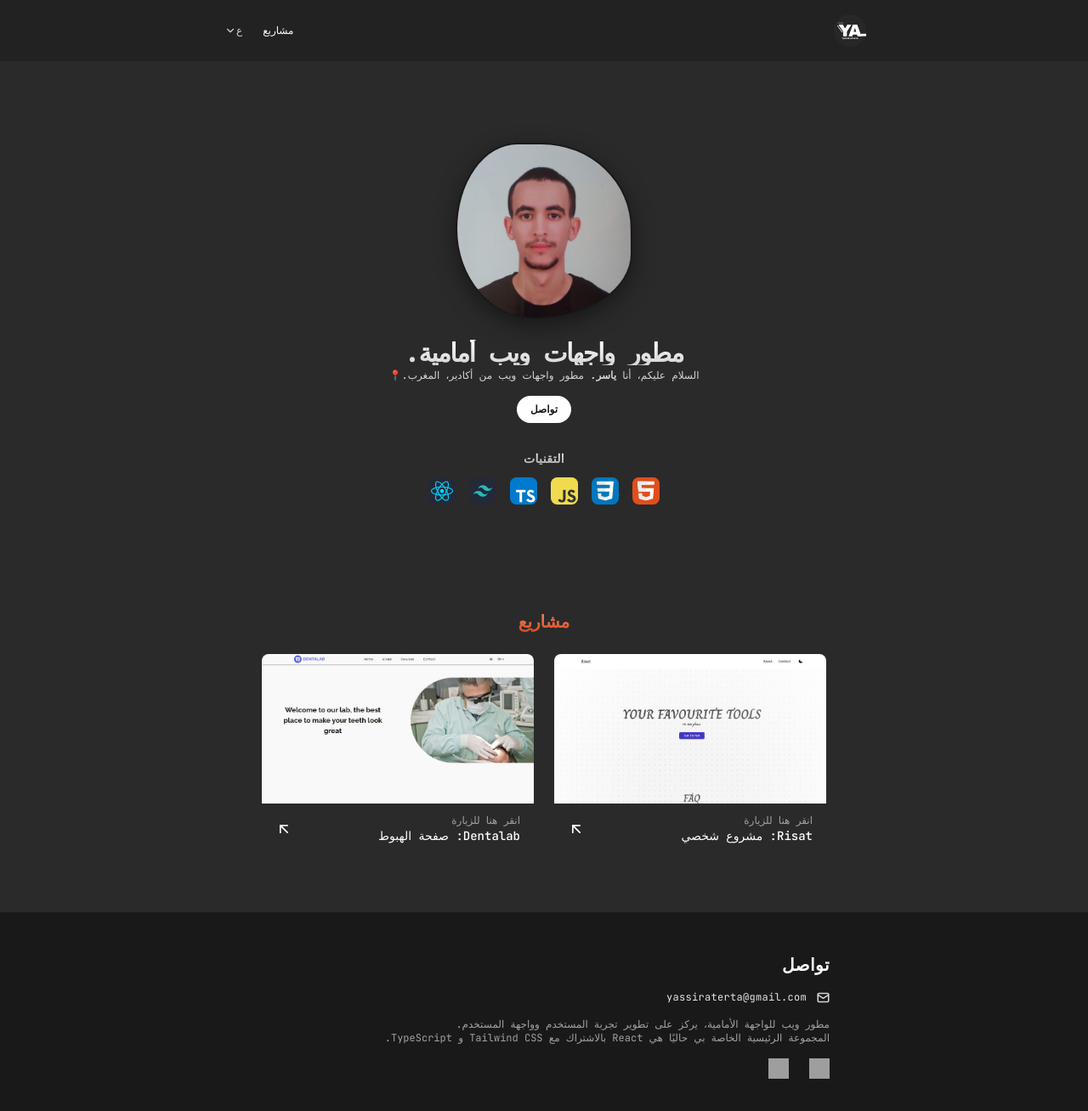
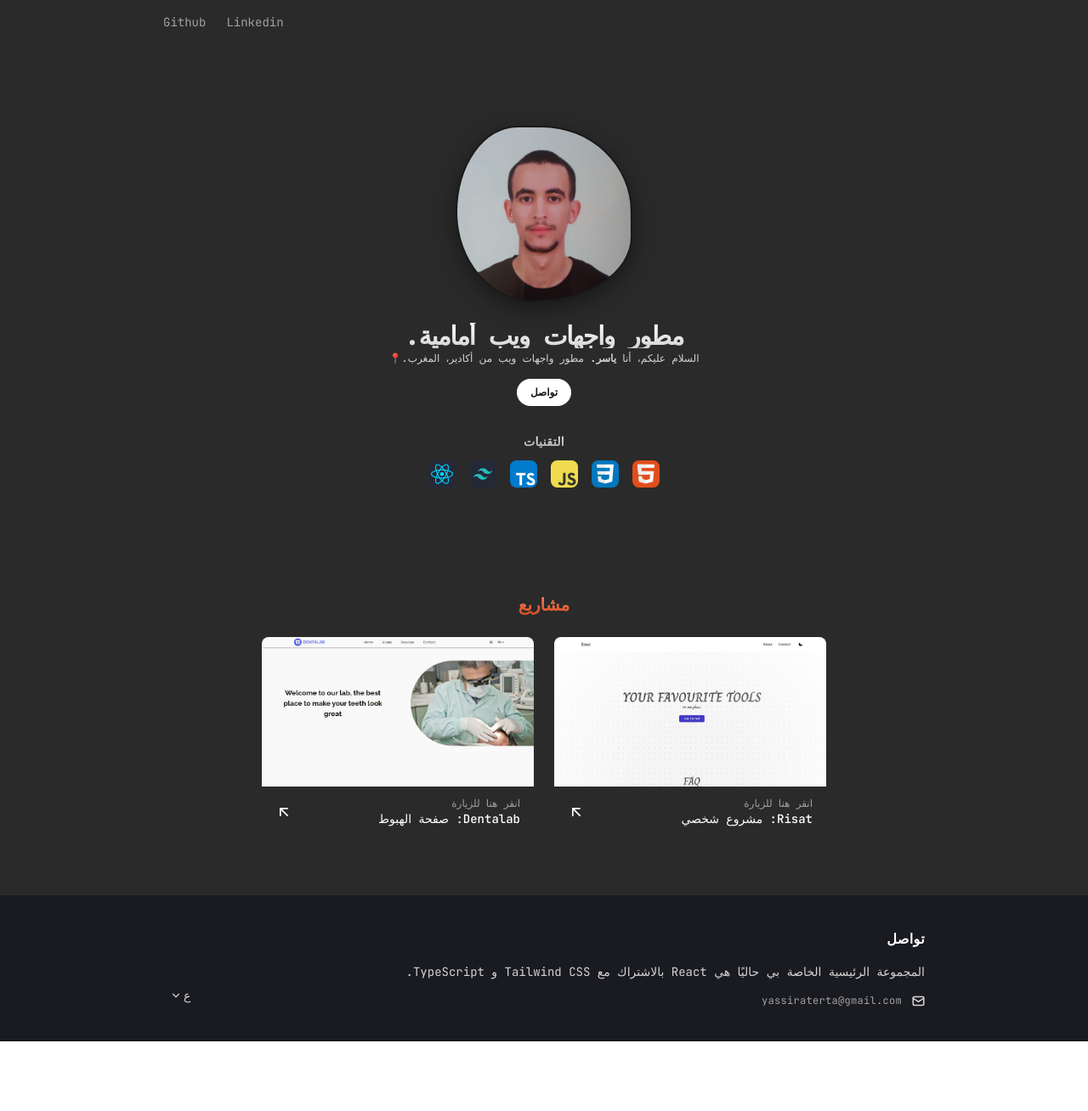
Before and after one commit to Falconstadium/react-portfolio, a React (Vite) app: page /ar in a window 1280 px wide. Shown: the top 1308 px of the page at 85% size. After the commit the page ends 1226 px from the top, so only its background shows below. Built offline with nearby package versions, Linux system fonts and the light colour scheme; grey boxes are pictures that could not be loaded.

Commit message:
style: Bring the language menu from navbar to contact

```diff
--- a/src/components/Contact.tsx
+++ b/src/components/Contact.tsx
@@ -1,17 +1,24 @@
-import { socials } from "../assets/data";
 import { getLang } from "../lib";
 import { resources } from "../resources/sharedResources";
 import type { LanguageKey } from "./Hero";
+import LangSelector from "./LangSelector";
 
 export const Contact = () => {
   const lang = getLang() as LanguageKey;
+  const validatedLang: LanguageKey = ["en", "fr", "ar"].includes(lang)
+    ? (lang as LanguageKey)
+    : "en";
 
   return (
-    <section className="bg-contact px-4 py-12" id="contact">
-      <div className="mx-auto grid max-w-2xl gap-4">
-        <h1 className="text-lg font-bold tracking-wide uppercase md:text-xl">
+    <section className="bg-gray-950/40 px-6 py-10" id="contact">
+      <div className="relative mx-auto flex max-w-4xl items-end justify-between">
+        <div className="grid gap-4">
+          <h1 className="font-bold tracking-wide uppercase">
             {resources[lang].contact.title}
           </h1>
+          <p className="text-sm text-neutral-300">
+            {resources[lang].contact.parag2}
+          </p>
           <p className="flex items-center gap-3">
             <svg
               xmlns="http://www.w3.org/2000/svg"
@@ -30,32 +37,13 @@ export const Contact = () => {
             </svg>
             <a
               href="mailto:yassiraterta@gmail.com"
-            className="text-xs tracking-wide text-neutral-200 transition-colors duration-300 hover:text-white"
+              className="text-xs tracking-wide text-neutral-400 transition-colors duration-300 hover:text-white"
             >
               yassiraterta@gmail.com
             </a>
           </p>
-        <p className="text-xs text-neutral-400">
-          <span>{resources[lang].contact.parag1}</span>
-          <br />
-          <span>{resources[lang].contact.parag2}</span>
-        </p>
-        <ul className="flex items-center gap-6 pl-1">
-          {socials.map((social) => (
-            <li
-              key={social.id}
-              className="transition-all duration-300 hover:-translate-y-1"
-            >
-              <a href={social.link} target="_blank" rel="noopener noreferrer">
-                <img
-                  src={social.src}
-                  alt={social.src}
-                  className="size-5 text-white md:size-6"
-                />
-              </a>
-            </li>
-          ))}
-        </ul>
+        </div>
+        <LangSelector langName={validatedLang} />
       </div>
     </section>
   );
--- a/src/components/LangSelector.tsx
+++ b/src/components/LangSelector.tsx
@@ -49,7 +49,7 @@ const LangSelector = ({ langName }) => {
         type="button"
         ref={buttonRef}
         onClick={() => handleClickOutside()}
-        className="flex items-center rounded px-2 py-1 font-light text-neutral-300 transition-colors duration-200 ease-in-out hover:text-white"
+        className="flex items-center gap-0.5 rounded px-2 py-1 text-sm font-medium text-neutral-300 transition-colors duration-200 ease-in-out hover:text-rose-500 focus:text-rose-500"
       >
         {langFullName}
 
@@ -63,7 +63,7 @@ const LangSelector = ({ langName }) => {
           strokeWidth="2"
           strokeLinecap="round"
           strokeLinejoin="round"
-          className={`lucide lucide-chevron-up-icon lucide-chevron-up transition-all duration-300 ${showLngMenu ? (lang == "ar" ? "rotate-180" : "-rotate-180") : ""}`}
+          className={`lucide lucide-chevron-up-icon lucide-chevron-up transition duration-300 ${showLngMenu ? (lang == "ar" ? "rotate-180" : "-rotate-180") : ""}`}
         >
           <path d="m6 9 6 6 6-6" />
         </svg>
@@ -72,7 +72,7 @@ const LangSelector = ({ langName }) => {
         {showLngMenu ? (
           <motion.div
             ref={menuRef}
-            className={`text-dark absolute top-10 grid gap-2 rounded-sm bg-neutral-900 py-1 shadow-sm shadow-neutral-700 ${lang == "ar" ? "left-0 origin-top-left" : "right-1 origin-top-right"}`}
+            className={`absolute -top-6 grid gap-2 rounded-sm bg-gray-900 py-1 text-white ${lang == "ar" ? "left-0 origin-top-left" : "right-1 origin-top-right"}`}
             initial={{ opacity: 0, scale: 0, translateY: -20 }}
             animate={{ opacity: 1, scale: 1, translateY: 0 }}
             exit={{ opacity: 0, scale: 0, translateY: -20 }}
@@ -81,12 +81,9 @@ const LangSelector = ({ langName }) => {
             {langKeys.map((l) => (
               <div
                 key={l}
-                className="grid px-3 py-0.5 text-center transition-all duration-200 ease-in-out hover:scale-105 hover:bg-neutral-700 active:bg-white"
+                className="grid px-3 py-0.5 text-center transition duration-200 ease-in-out hover:scale-105 hover:bg-neutral-600"
               >
-                <a
-                  href={"/" + l + pathName}
-                  className="text-xs hover:font-medium active:font-medium"
-                >
+                <a href={"/" + l + pathName} className="text-xs">
                   {langList[l]}
                 </a>
               </div>
--- a/src/components/Navbar.tsx
+++ b/src/components/Navbar.tsx
@@ -1,37 +1,28 @@
-import { Link } from "react-router-dom";
-
-import { resources } from "../resources/sharedResources";
-
-import LangSelector from "./LangSelector";
-import pic from "/y.svg";
-
-interface NavbarProps {
-  langName: keyof typeof resources;
-}
-
-export const Navbar = ({ langName }: NavbarProps) => {
-  const lang = langName;
-
+export const Navbar = () => {
   return (
-    <header className="bg-nav w-full px-6 py-3 transition-all duration-300">
-      <nav className="relative mx-auto flex max-w-3xl items-center justify-between">
-        <div className="animate-salla">
-          <Link to={"/" + lang}>
-            <img src={pic} alt="logo" loading="lazy" className="size-12" />
-          </Link>
-        </div>
-        <ul className="animate-risat flex items-center gap-4 text-xs">
+    <header className="px-6 py-4">
+      <nav className="mx-auto max-w-4xl">
+        <ul className="flex items-center justify-end gap-6 text-sm text-neutral-400">
           <li>
-            <Link
-              to={"/" + lang + "/projects"}
-              className="transition-all duration-300 hover:font-medium active:font-medium"
+            <a
+              href="https://www.linkedin.com/in/yassiraterta"
+              target="_blank"
+              rel="noopener noreferrer"
+              className="transition-colors duration-300 hover:text-white"
             >
-              {resources[lang].project.title}
-            </Link>
+              Linkedin
+            </a>
           </li>
-
-          {/* lang menu */}
-          <LangSelector langName={langName} />
+          <li>
+            <a
+              href="https://github.com/Falconstadium"
+              target="_blank"
+              rel="noopener noreferrer"
+              className="transition-colors duration-300 hover:text-white"
+            >
+              Github
+            </a>
+          </li>
         </ul>
       </nav>
     </header>
```
Lines whose indentation alone changed are shown as unchanged.
